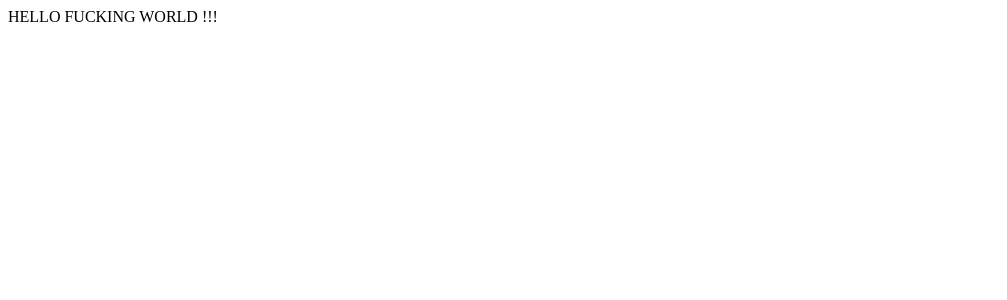
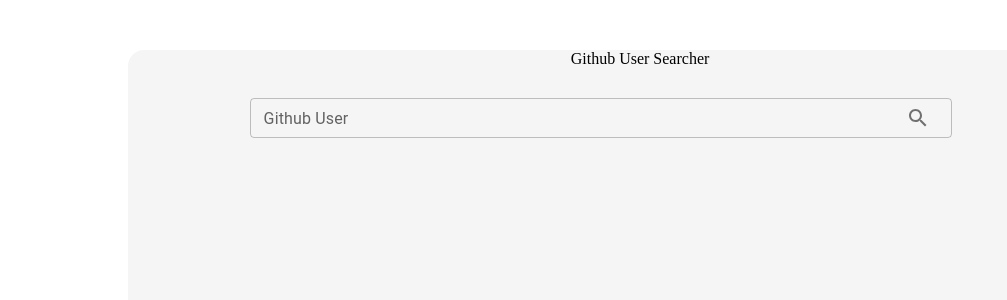
Before and after one commit to codexnoise/github_user_searcher, a React app: page / in a window 1280 px wide. Shown: the top 300 px of the page, without its empty margins (0-1007 px from the left). Built offline with nearby package versions, Linux system fonts and the light colour scheme.

Commit message:
add: Searcher component

```diff
--- a/src/App.jsx
+++ b/src/App.jsx
@@ -1,7 +1,25 @@
 import React from "react";
+import { Container } from "@mui/material";
+import Searcher from "./components/Searcher";
 
 const App = () => {
-  return <div>HELLO FUCKING WORLD !!!</div>;
+  return (
+    <Container
+      sx={{
+        background: "whitesmoke",
+        width: "80vw",
+        height: "500px",
+        borderRadius: "16px",
+        marginTop: "50px",
+        display: "flex",
+        flexDirection: "column",
+        alignItems: "center",
+      }}
+    >
+      <div>Github User Searcher</div>
+      <Searcher></Searcher>
+    </Container>
+  );
 };
 
 export default App;
--- /dev/null
+++ b/src/components/Searcher.jsx
@@ -0,0 +1,35 @@
+import React from "react";
+import { Stack, TextField, IconButton } from "@mui/material";
+import SearchSharpIcon from "@mui/icons-material/SearchSharp";
+
+const Searcher = () => {
+  return (
+    <Stack
+      direction="row"
+      sx={{
+        marginTop: "30px",
+        width: "80%",
+      }}
+    >
+      <TextField
+        id="outlined-based"
+        label="Github User"
+        variant="outlined"
+        placeholder="octocat"
+        size="small"
+        sx={{
+          width: "90%",
+        }}
+        InputProps={{
+          endAdornment: (
+            <IconButton>
+              <SearchSharpIcon />
+            </IconButton>
+          ),
+        }}
+      ></TextField>
+    </Stack>
+  );
+};
+
+export default Searcher;
```
